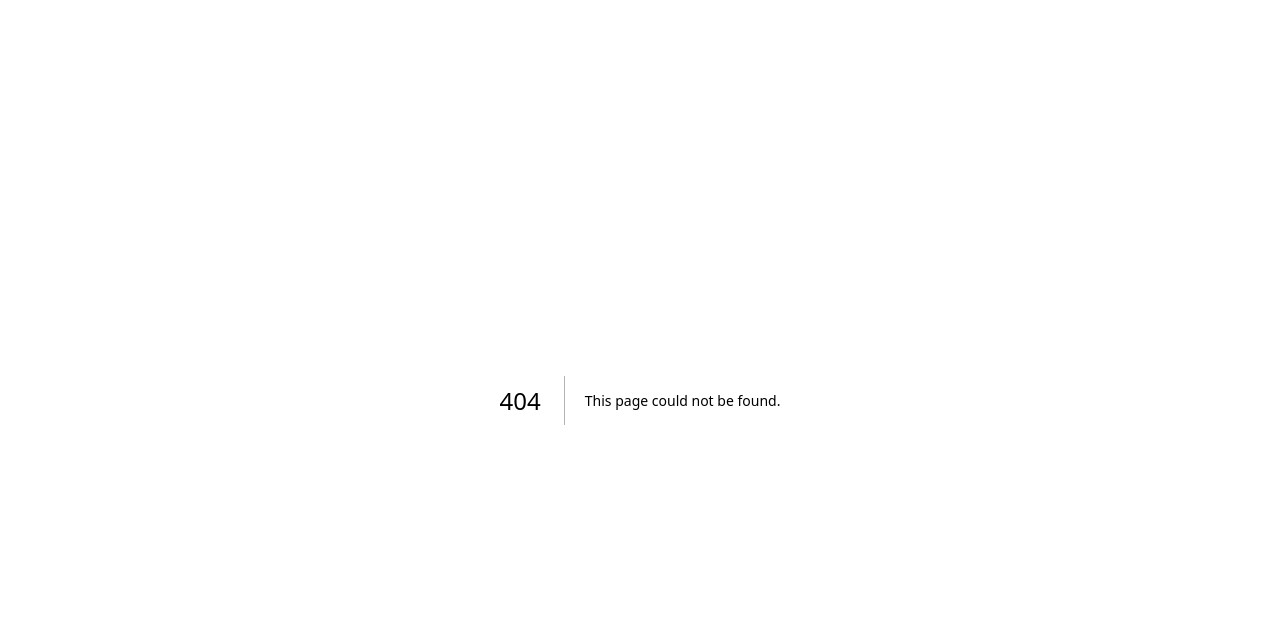
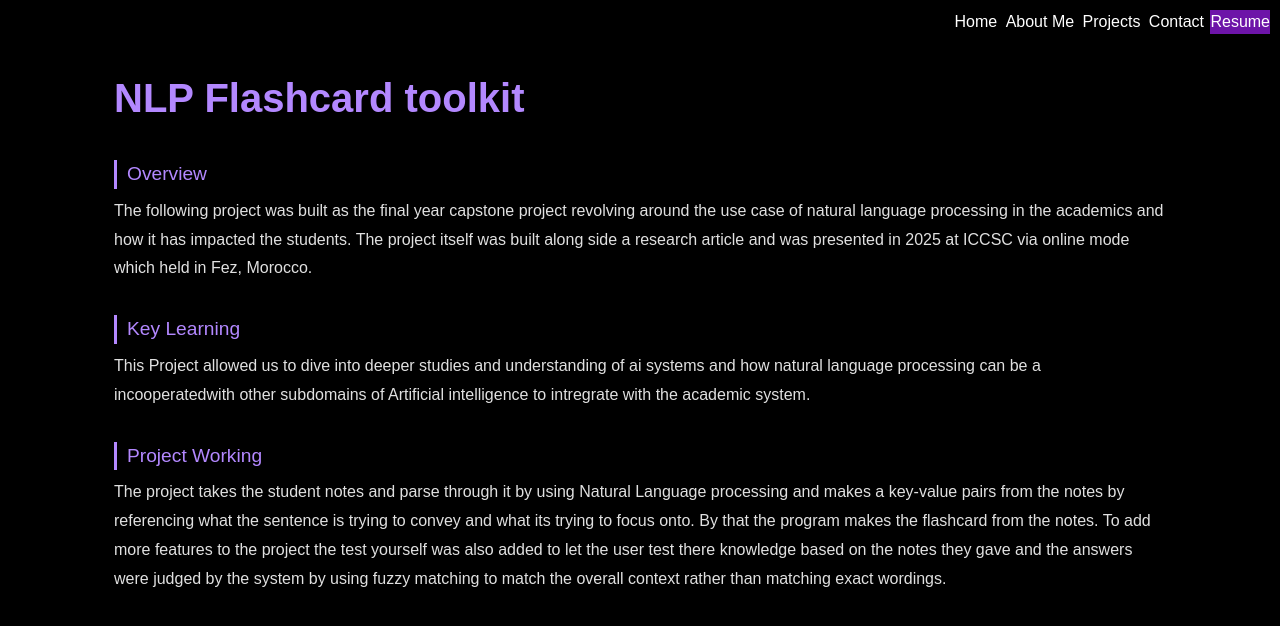
Before and after one commit to AkashSingh0012/Portfolio, a Next.js app in the folder myportfolio/: page /Projects/NLPtool in a window 1280 px wide. Before the commit this address had no page. Shown: the top 626 px of the page. Built offline with nearby package versions, Linux system fonts and the light colour scheme.

Commit message:
Added a link to the 3dmodelViewer and added content in it

```diff
--- a/myportfolio/app/Projects/2dplatformer/page.tsx
+++ b/myportfolio/app/Projects/2dplatformer/page.tsx
@@ -35,12 +35,11 @@ function page() {
   </div>
 
   <div className="Image">
-    <img src="/2dplatformer.png" alt="2D Platformer" />
+      <iframe src="https://www.linkedin.com/embed/feed/update/urn:li:ugcPost:7358734733859545089?compact=1" height="399"  allowFullScreen width="504" title="2D Platformer"></iframe>
   </div>
 </div>
 <div className="ProjectDescription">
 <div>
-  <iframe src="https://www.linkedin.com/embed/feed/update/urn:li:ugcPost:7358734733859545089?compact=1" height="399"  allowFullScreen width="504" title="2D Platformer"></iframe>
 </div>
 </div>
 
--- a/myportfolio/app/Projects/3DmodelViewer/page.tsx
+++ b/myportfolio/app/Projects/3DmodelViewer/page.tsx
@@ -1,10 +1,11 @@
 "use client";
-import React from 'react'
-import UnderDevelopement from "@/app/Projects/UnderDevlopment/page";
+import React from 'react';
+import Navbar from '@/app/components/Navbar';
+import Link from 'next/link';
 function page() {
   return (
     <>
-    <UnderDevelopement/>
+    <Navbar/>
     <div className="ProjectDescription">
       <div className="Text">
         <h2>3D Model Viewer</h2>
@@ -14,7 +15,13 @@ function page() {
           The original project was made so that a 3D interactivity can be provided to the user landing on the page
           of the platform.
            </p>
-           <h2> Additional Details</h2>
+           <br/>
+           <div style={{color:"#b388ff"}}>
+           <Link href="https://3dmodel-viewer-ten.vercel.app" >ProjectdemoLive </Link>
+           </div>
+           <span> The Link has the model removed please procede as it is it going to load a sample model of cube instead of actual indian model</span>
+
+           <h3> Additional Details</h3>
            <p> The following project was written on Next.js and React framework.
             Furthermore the model was designed by me as well using Blender.
             the major focus of the project was on customizability.
@@ -24,10 +31,24 @@ function page() {
             <li> Adding or Removing CoE from the Map should be done without remodeling the 3d Model</li>
             <li> Compatible with the already present stack on which website was built on.(Next and React)</li>
            </ul>
-           <p></p>
-           <div className="Image"></div>
+           <p>As such the Project was built by making the subcontinent model using the Heightmap and the satellite imaging while for the markers a rendering was made real time on top of the model
+            and by using a JSON file which stored the data of the marker position on the 3d scene a application was made to have it extendable and editable application where marker addition and removal are as simple as deleting entry from the JSON
+           </p>
+           </div>
+           <div className="Image">
+            <img src="/3dModelViewer.png"/>
       </div>
+      </div>
+      <div className="ProjectDescription">
+      <div className="Text">
+        <div className="Image">
+          <img src="/India3dModelpng.png"/>
+        </div>
+        <p style={{display:"flex",justifyContent:"center"}}> Indian Model which was made for the project.</p>
+        </div>
     </div>
+
+
     </>
   )
 }
--- /dev/null
+++ b/myportfolio/app/Projects/NLPtool/page.tsx
@@ -0,0 +1,29 @@
+"use client";
+import React from 'react'
+import Navbar from '@/app/components/Navbar';
+function page() {
+  return (
+    <>
+    <Navbar/>
+    <div className="ProjectDescription">
+        <div className="Text">
+            <h2> NLP Flashcard toolkit</h2>
+            <h3> Overview</h3>
+            <p> The following project was built as the final year capstone project revolving around the use case of natural language processing in the academics
+                and how it has impacted the students. The project itself was built along side a research article and was presented in 2025 at ICCSC via online mode which held in Fez, Morocco.
+            </p>
+            <h3> Key Learning</h3>
+            <p> This Project allowed us to dive into deeper studies and understanding of ai systems and how natural language processing can be a incooperatedwith other subdomains of Artificial intelligence to intregrate with the academic system.</p>
+
+            <h3> Project Working</h3>
+            <p> The project takes the student notes and parse through it by using Natural Language processing and makes a key-value pairs from the notes by referencing what the sentence is trying to convey and what its trying to focus onto.
+                By that the program makes the flashcard from the notes.
+                To add more features to the project the test yourself was also added to let the user test there knowledge based on the notes they gave and the answers were judged by the system by using fuzzy matching to match the overall context rather than matching exact wordings.
+            </p>
+        </div>
+    </div>
+    </>
+  )
+}
+
+export default page
--- a/myportfolio/app/Projects/page.tsx
+++ b/myportfolio/app/Projects/page.tsx
@@ -62,7 +62,7 @@ function Page() {
         title="NLP Flashcard Tool"
         image="/Placeholder.png"
         tags={["Python", "NLP", "Research Project","IEEE paper"]}
-        route="/Projects/UnderDevlopment"
+        route="/Projects/NLPtool"
         priority={false}
         />
 
@@ -73,12 +73,8 @@ function Page() {
         route="/Projects/UnderDevlopment"
         priority={false}
         />
-        <Cardholder
-        title="Horror Game Prototype"
-        image="/Placeholder.png"
-        tags = {["UE5",""]}
-        route=""
-        />
+
+
 
         <Cardholder
         title="Other Projects"
```
